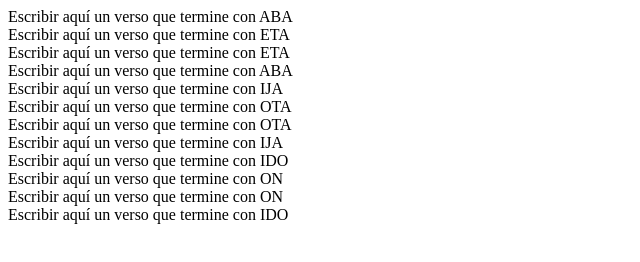
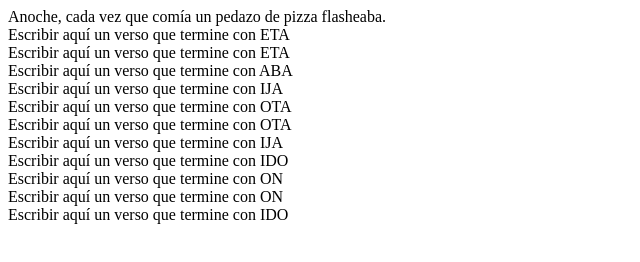
Before and after one commit to Aerolab/taller_git_1_ejercicio, a plain HTML site: page index.html in a window 1280 px wide. Shown: the whole page, without its empty margins (0-640 px from the left). Drawn offline with Linux system fonts and the light colour scheme.

Commit message:
cambio equipo #1
escribimos el primer verso

```diff
--- a/index.html
+++ b/index.html
@@ -7,7 +7,7 @@
 <body>
 
   <div id="verso_equipo_1">
-    Escribir aquí un verso que termine con ABA
+    Anoche, cada vez que comía un pedazo de pizza flasheaba.
   </div>
   <div id="verso_equipo_2">
     Escribir aquí un verso que termine con ETA
```
